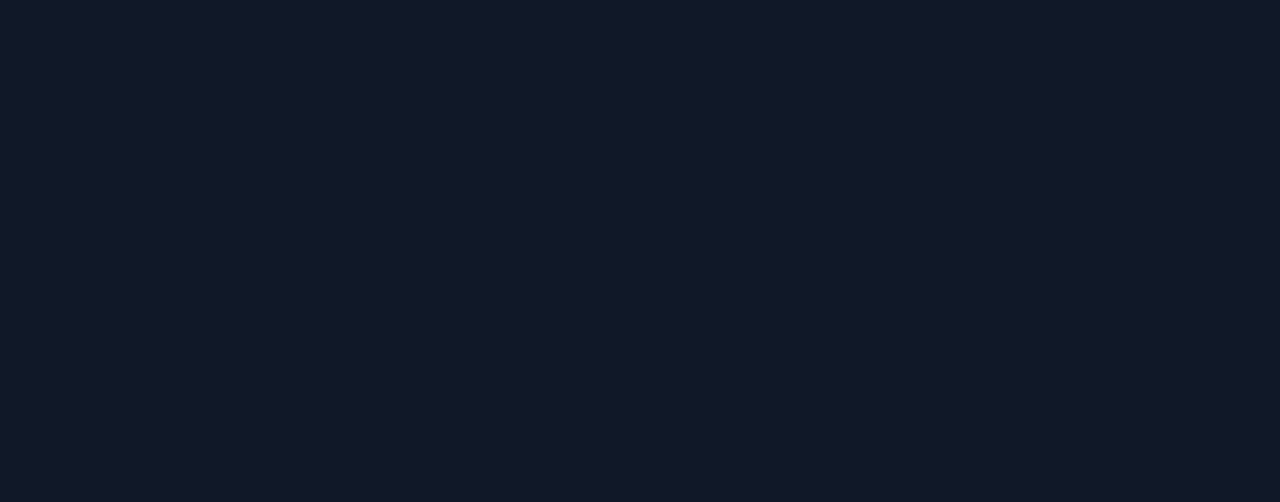
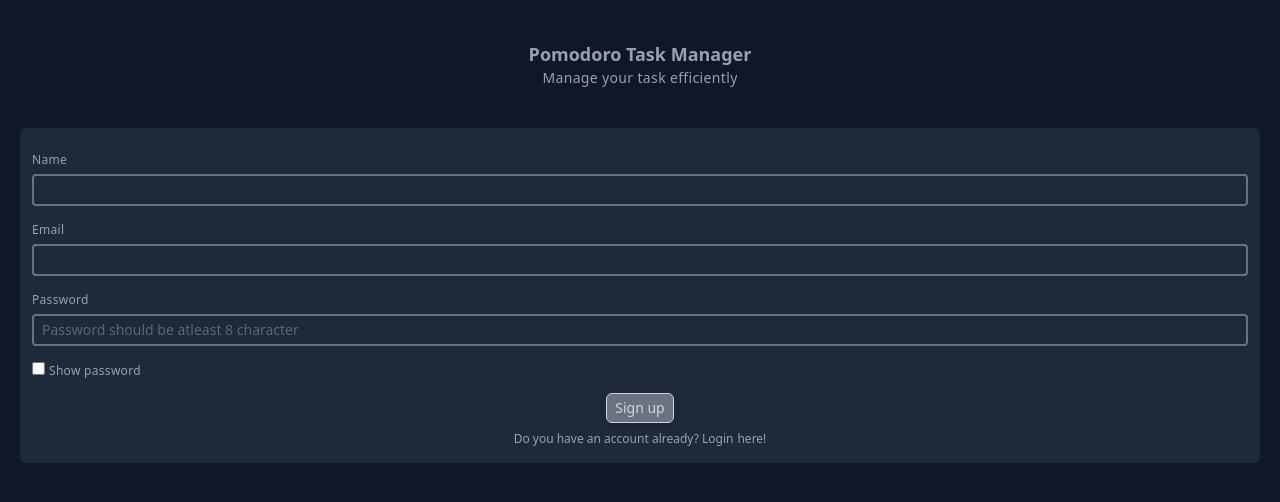
Before and after one commit to gabify/project-manager, a React (Vite) app: page /signup in a window 1280 px wide. Before the commit this address had no page. Shown: the top 502 px of the page. Built offline with nearby package versions, Linux system fonts and the light colour scheme.

Commit message:
add signup and login functions

```diff
--- a/src/App.jsx
+++ b/src/App.jsx
@@ -4,6 +4,8 @@ import Home from './pages/Home'
 import ProjectContextProvider from './context/ProjectContext'
 import Project from './pages/Project'
 import Pomodoro from './pages/Pomodoro'
+import Signup from './pages/Signup'
+import Login from './pages/Login'
 
 function App() {
 
@@ -12,6 +14,8 @@ function App() {
       <BrowserRouter>
         <Routes>
           <Route path='/' element={<Home/>}/>
+          <Route path='/login' element={<Login/>} />
+          <Route path='/signup' element={<Signup/>} />
           <Route path='/project' element={<Project/>}/>
           <Route path='/task' element={<Pomodoro />}/>
         </Routes>
--- a/src/hooks/usePost.jsx
+++ b/src/hooks/usePost.jsx
@@ -18,7 +18,6 @@ export const usePost = () =>{
             })
 
             const json = await response.json()
-            console.log(json)
             if(!response.ok){
                 console.log(json.error)
                 setPostError(json.error)
--- /dev/null
+++ b/src/pages/Login.jsx
@@ -0,0 +1,115 @@
+import { useState } from 'react'
+import { usePost } from '../hooks/usePost'
+
+import Header from '../components/Header'
+import { useNavigate } from 'react-router-dom'
+
+const Login = () => {
+    const [passwordType, setPasswordType] = useState('password')
+    const [email, setEmail] = useState('')
+    const [password, setPassword] = useState('')
+    const {send, postLoading, postError} = usePost()
+    const navigate = useNavigate()
+
+    const handleClick = () =>{
+        navigate('/signup')
+    }
+
+    const handleChange = () =>{
+        if(passwordType === 'password'){
+            setPasswordType('text')
+        }else{
+            setPasswordType('password')
+        }
+    }
+
+    const handleSubmit = async(e) =>{
+        e.preventDefault()
+
+        const user = {email, password}
+
+        const response = await send(user, '/user/login')
+
+        if(response.success){
+            setEmail('')
+            setPassword('')
+            console.log(response.message)
+        }
+    }
+
+
+    return (
+        <>
+            <section>
+                <Header />
+
+                <form
+                    className='my-10 bg-gray-800 py-4 px-1 rounded-md'
+                    onSubmit={handleSubmit}
+                >
+
+                    <div className="p-2 flex flex-col">
+                        <label htmlFor="email" className='text-xs font-medium tracking-wide mb-1.5'>
+                            Email
+                        </label>
+                        <input
+                            type="email"
+                            id='email'
+                            className='border-2 border-gray-500 rounded-sm py-1 px-2 text-sm font-light outline-none'
+                            onChange={(e) => setEmail(e.target.value)}
+                            value={email}
+
+                        />
+                    </div>
+
+                    <div className="p-2 flex flex-col">
+                        <label htmlFor="password" className='text-xs font-medium tracking-wide mb-1.5'>
+                            Password
+                        </label>
+                        <input
+                            type={passwordType}
+                            id='password'
+                            className='border-2 border-gray-500 rounded-sm py-1 px-2 text-sm font-light outline-none'
+                            placeholder='Password should be atleast 8 character'
+                            onChange={(e)=> setPassword(e.target.value)}
+                            value={password}
+                        />
+                    </div>
+
+                    <div className="p-2 flex flex-row-reverse items-baseline justify-self-start gap-1 mb-1.5">
+                        <label htmlFor="changePasswordType" className='text-xs font-medium tracking-wide'>
+                            Show password
+                        </label>
+                        <input
+                            type="checkbox"
+                            id='changePasswordType'
+                            className=''
+                            onChange={handleChange}
+                        />
+                    </div>
+
+                    <div className='flex justify-center'>
+                        <button className='text-sm'>Login</button>
+                    </div>
+
+                    <div className={`text-xs font-light text-center mt-2`}>
+                        <p>
+                            You don`t have an account? Create your free account
+
+                            <span
+                                className={`cursor-pointer hover:text-blue-400 ms-1`}
+                                onClick={handleClick}
+                            >
+                                here!
+                            </span>
+
+                        </p>
+
+                    </div>
+                </form>
+            </section>
+        </>
+     );
+}
+
+export default Login;
--- /dev/null
+++ b/src/pages/Signup.jsx
@@ -0,0 +1,127 @@
+import { useState } from 'react';
+import Header from '../components/Header'
+import { usePost } from '../hooks/usePost';
+import { useNavigate } from 'react-router-dom';
+
+const Signup = () => {
+    const [passwordType, setPasswordType] = useState('password')
+    const [name, setName] = useState('')
+    const [email, setEmail] = useState('')
+    const [password, setPassword] = useState('')
+    const {send, postLoading, postError} = usePost()
+    const navigate = useNavigate()
+
+    const handleClick = () =>{
+        navigate('/login')
+    }
+
+    const handleChange = () =>{
+        if(passwordType === 'password'){
+            setPasswordType('text')
+        }else{
+            setPasswordType('password')
+        }
+    }
+
+    const handleSubmit = async(e) =>{
+        e.preventDefault()
+
+        const user = {name, email, password}
+
+        const response = await send(user, '/user/create')
+
+        if(response.success){
+            setName('')
+            setEmail('')
+            setPassword('')
+            console.log(response.message)
+        }
+    }
+
+    return (
+        <>
+            <section>
+                <Header />
+
+                <form
+                    className='my-10 bg-gray-800 py-4 px-1 rounded-md'
+                    onSubmit={handleSubmit}
+                >
+                    <div className="p-2 flex flex-col">
+                        <label htmlFor="name" className='text-xs font-medium tracking-wide mb-1.5'>
+                            Name
+                        </label>
+                        <input
+                            type="text"
+                            id='name'
+                            className='border-2 border-gray-500 rounded-sm py-1 px-2 text-sm font-light outline-none'
+                            onChange={(e) => setName(e.target.value)}
+                            value={name}
+                        />
+                    </div>
+
+                    <div className="p-2 flex flex-col">
+                        <label htmlFor="email" className='text-xs font-medium tracking-wide mb-1.5'>
+                            Email
+                        </label>
+                        <input
+                            type="email"
+                            id='email'
+                            className='border-2 border-gray-500 rounded-sm py-1 px-2 text-sm font-light outline-none'
+                            onChange={(e) => setEmail(e.target.value)}
+                            value={email}
+
+                        />
+                    </div>
+
+                    <div className="p-2 flex flex-col">
+                        <label htmlFor="password" className='text-xs font-medium tracking-wide mb-1.5'>
+                            Password
+                        </label>
+                        <input
+                            type={passwordType}
+                            id='password'
+                            className='border-2 border-gray-500 rounded-sm py-1 px-2 text-sm font-light outline-none'
+                            placeholder='Password should be atleast 8 character'
+                            onChange={(e)=> setPassword(e.target.value)}
+                            value={password}
+                        />
+                    </div>
+
+                    <div className="p-2 flex flex-row-reverse items-baseline justify-self-start gap-1 mb-1.5">
+                        <label htmlFor="changePasswordType" className='text-xs font-medium tracking-wide'>
+                            Show password
+                        </label>
+                        <input
+                            type="checkbox"
+                            id='changePasswordType'
+                            className=''
+                            onChange={handleChange}
+                        />
+                    </div>
+
+                    <div className='flex justify-center'>
+                        <button className='text-sm'>Sign up</button>
+                    </div>
+
+                    <div className={`text-xs font-light text-center mt-2`}>
+                        <p>
+                            Do you have an account already? Login
+
+                            <span
+                                className={`cursor-pointer hover:text-blue-400 ms-1`}
+                                onClick={handleClick}
+                            >
+                                here!
+                            </span>
+
+                        </p>
+
+                    </div>
+                </form>
+            </section>
+        </>
+     );
+}
+
+export default Signup;
```
